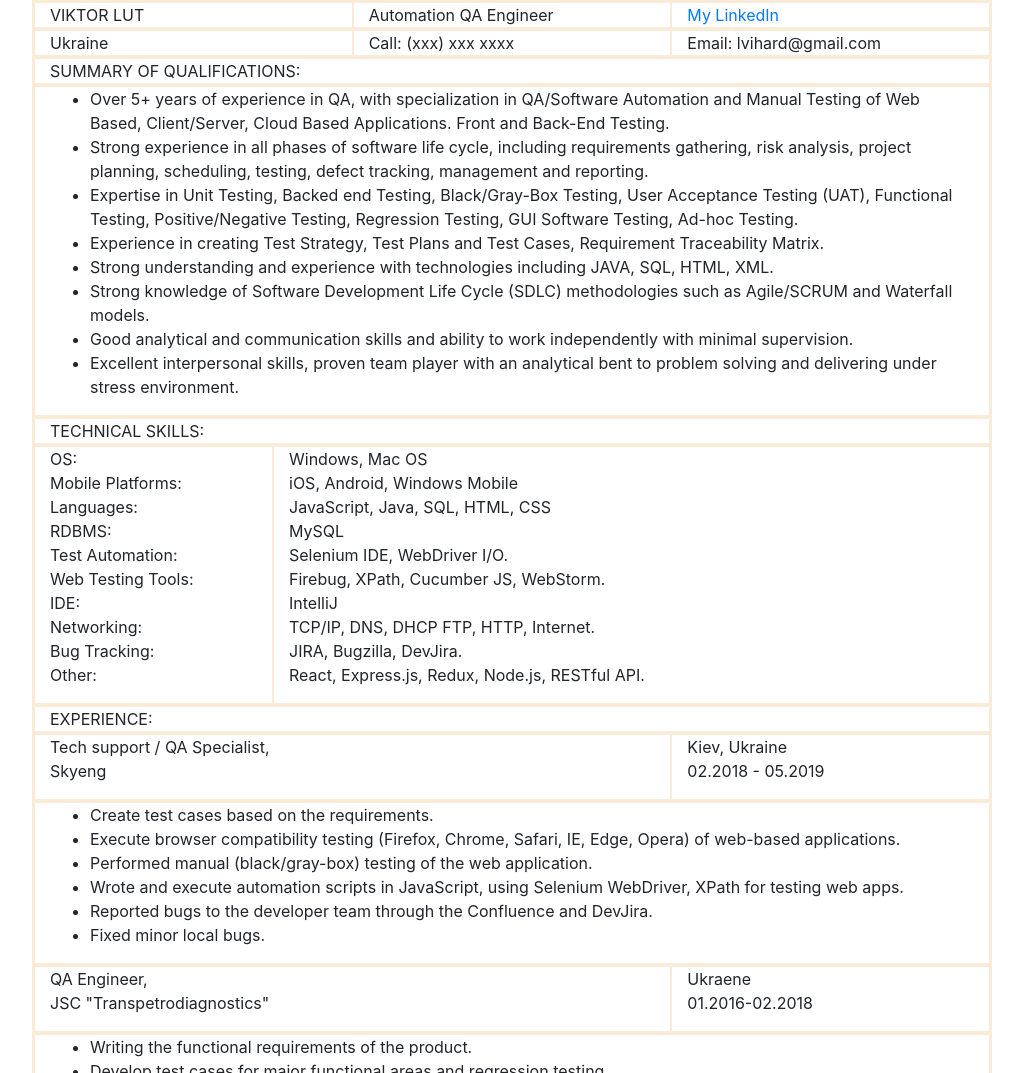
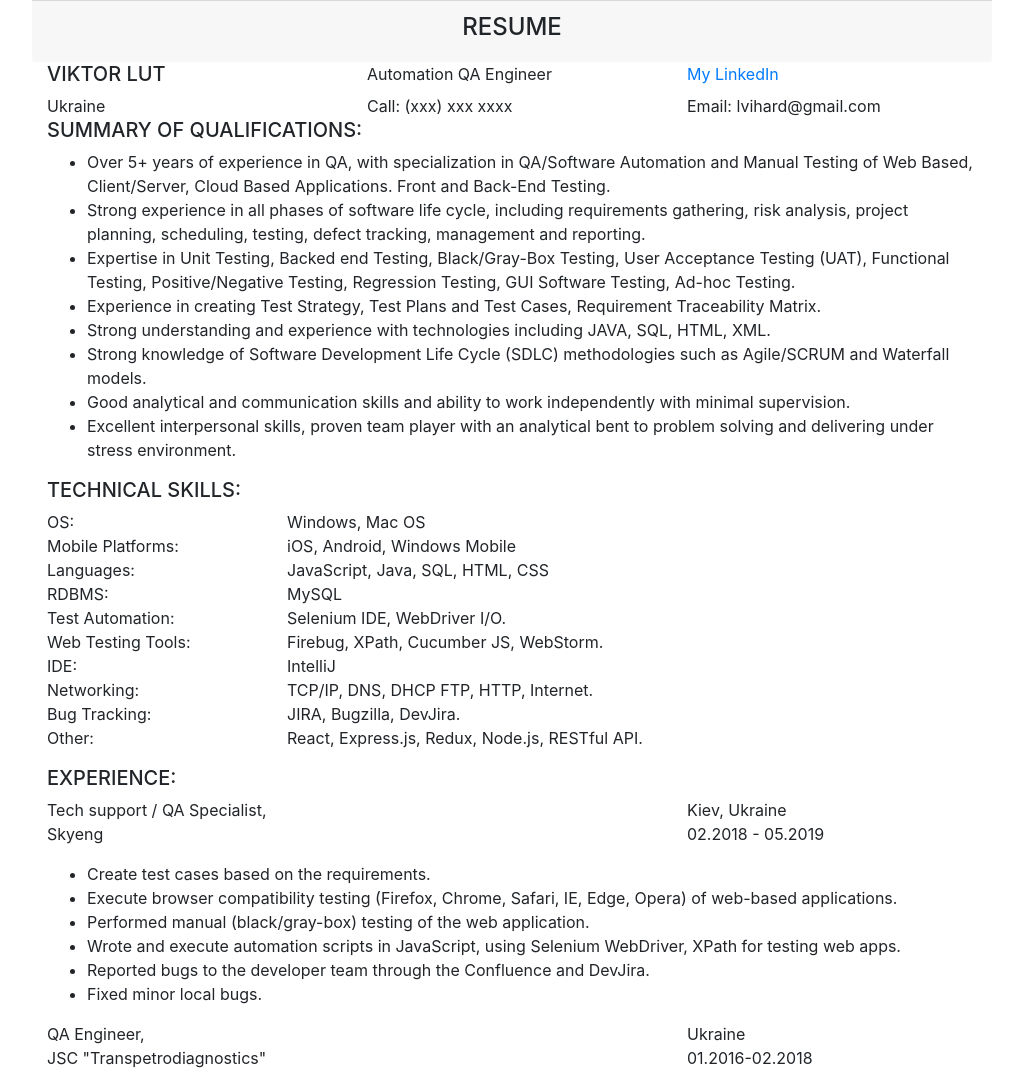
Before and after one commit to viktor-lut/resume, a plain HTML site: page resume.html in a window 1280 px wide. Shown: the top 1073 px of the page, without its empty margins (128-1151 px from the left). Drawn offline with nearby package versions, Linux system fonts and the light colour scheme.

Commit message:
formating content

```diff
--- a/resume.html
+++ b/resume.html
@@ -13,9 +13,13 @@
 <body>
 
 <div class="container">
-
     <div class="row">
-        <div class="col">VIKTOR LUT</div>
+        <div class="card-footer text-center col-sm custom-footer">
+            <h4>RESUME</h4>
+        </div>
+    </div>
+    <div class="row">
+        <div class="col"><h5>VIKTOR LUT</h5></div>
         <div class="col">Automation QA Engineer</div>
         <div class="col">
             <a href="https://www.linkedin.com/in/lutviktor/" class="stretched-link">My LinkedIn</a>
@@ -27,7 +31,9 @@
         <div class="col">Email: lvihard@gmail.com</div>
     </div>
     <div class="row">
-        <div class="col">SUMMARY OF QUALIFICATIONS:</div>
+        <div class="col">
+            <h5>SUMMARY OF QUALIFICATIONS:</h5>
+        </div>
     </div>
     <div class="row">
         <div class="col">
@@ -58,7 +64,9 @@
         </div>
     </div>
     <div class="row">
-        <div class="col">TECHNICAL SKILLS:</div>
+        <div class="col">
+            <h5>TECHNICAL SKILLS:</h5>
+        </div>
     </div>
     <div class="row">
         <div class="col-3">
@@ -91,7 +99,9 @@
         </div>
     </div>
     <div class="row">
-        <div class="col">EXPERIENCE:</div>
+        <div class="col">
+            <h5>EXPERIENCE:</h5>
+        </div>
     </div>
     <div class="row">
         <div class="col-8">
@@ -132,7 +142,7 @@
         </div>
         <div class="col-4">
             <p>
-                Ukraene<br>
+                Ukraine<br>
                 01.2016-02.2018
             </p>
         </div>
@@ -183,18 +193,16 @@
         </div>
     </div>
 
-     <div class="row">
+    <div class="row">
         <div class="col-10">
-            <p>
-                EDUCATION:<br>
-                2019 QA Automation and Front-end Developers, Programming Academy in Silicon Valley.<br>
-                2016 Bachelor, Engineering, Belarusian State University.<br>
-                <br>
-                Language: English, Russian, Ukrainian, German.
-            </p>
+            <h5>EDUCATION:</h5>
+            2019 QA Automation and Front-end Developers, Programming Academy in Silicon Valley.<br>
+            2016 Bachelor, Engineering, Belarusian State University.<br>
+            <br>
+            Language: English, Russian, Ukrainian, German.
         </div>
         <div class="col-2 d-flex flex-column bd-highlight mb-3">
-            <a class="btn btn-secondary rounded mt-auto bd-highlight" href="index.html" >Home</a>
+            <a class="btn btn-primary rounded mt-auto bd-highlight" href="index.html">Home</a>
         </div>
     </div>
 
--- a/style.css
+++ b/style.css
@@ -1,7 +1,7 @@
-div {
-    border: 1px solid ;
-    border-color: antiquewhite;
-}
+/*div {*/
+    /*border: 1px solid ;*/
+    /*border-color: antiquewhite;*/
+/*}*/
 
 .container {
     max-width: 960px;
```
Also changed, not shown: index.html (+1 -3 lines).
